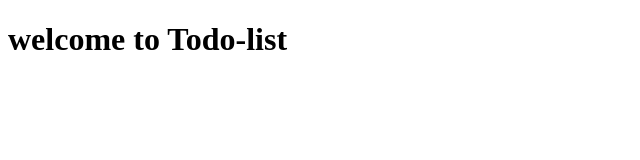
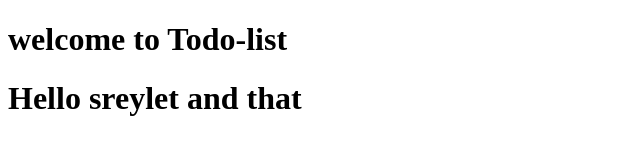
Before and after one commit to sreyletsao/Todo_list, a plain HTML site: page index.html in a window 1280 px wide. Shown: the whole page, without its empty margins (0-640 px from the left). Drawn offline with Linux system fonts and the light colour scheme.

Commit message:
feat(add text):added h1 from[jira-1]

```diff
--- a/index.html
+++ b/index.html
@@ -7,5 +7,6 @@
 </head>
 <body>
     <h1>welcome to Todo-list</h1>
+    <h1>Hello sreylet and that</h1>
 </body>
 </html>
```
